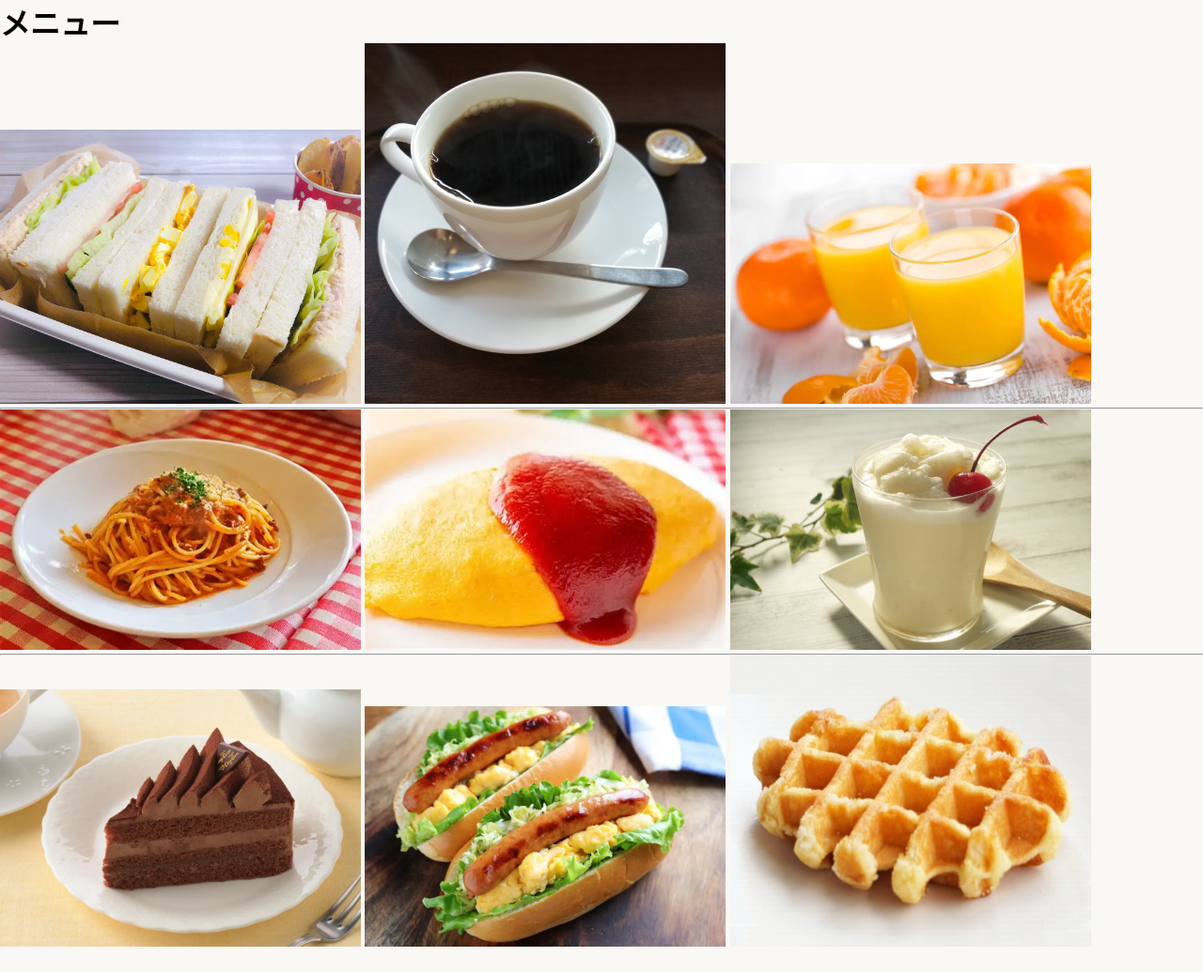
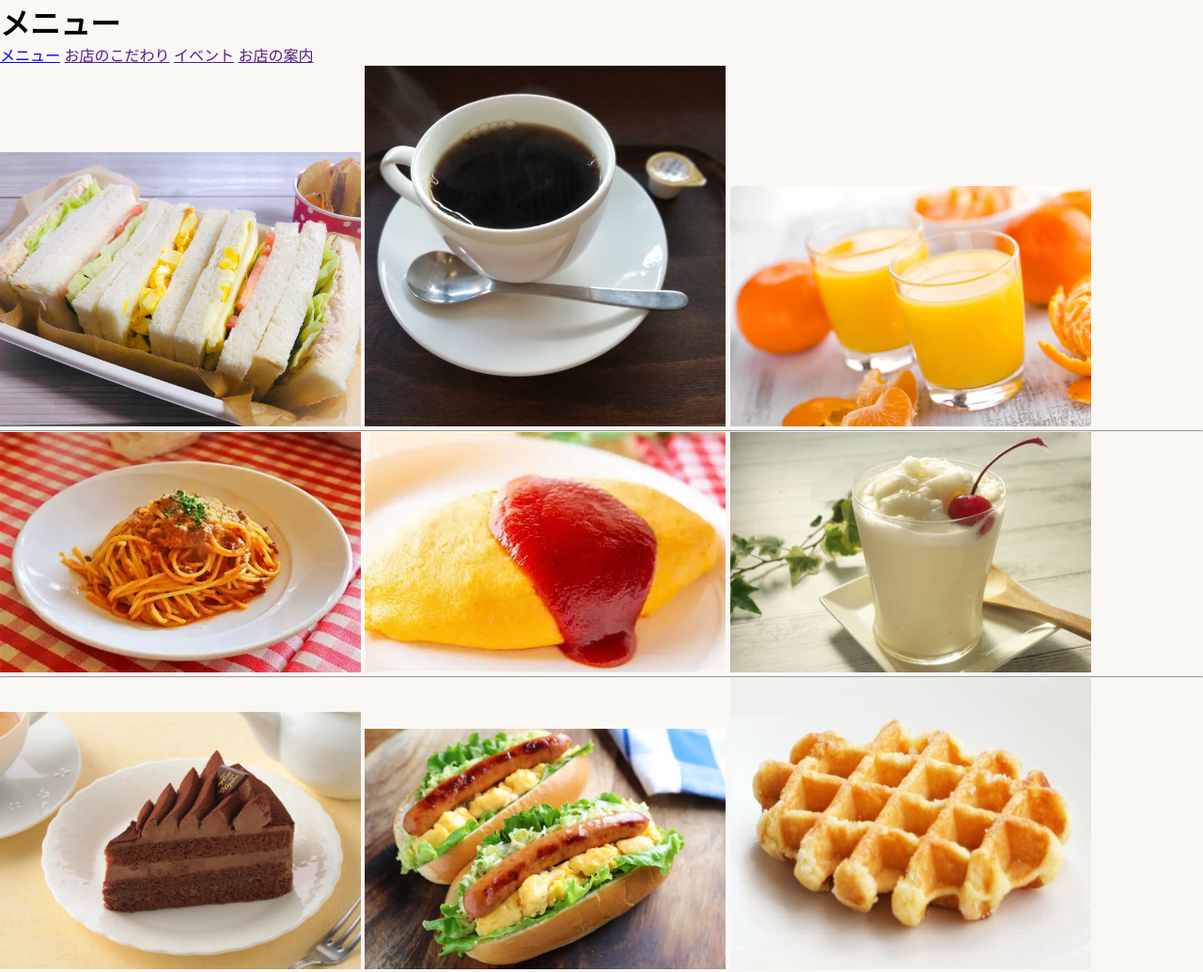
Before and after one commit to PlasticPlactice/github-groupdev, a plain HTML site: page menu.html in a window 1280 px wide. Shown: the whole page at 94% size. Before the commit the page ends 1012 px from the top, so only its background shows below. Drawn offline with Linux system fonts and the light colour scheme.

Commit message:
menu.htmlの更新

```diff
--- a/menu.html
+++ b/menu.html
@@ -7,8 +7,14 @@
     <link rel="stylesheet" href="style.css">
 </head>
 <body>
+    <h1>メニュー</h1>
+    <div>
+        <a href="menu.html">メニュー</a>
+        <a href="">お店のこだわり</a>
+        <a href="">イベント</a>
+        <a href="">お店の案内</a>
+    </div>
     <main>
-        <h1>メニュー</h1>
         <img src="img/903553929c912f931a3a938910845d86e1881aed_xlarge.jpg" alt="サンドイッチ">
         <img src="img/107054010.jpg" alt="コーヒー">
         <img src="img/rf90091696_o.webp" alt="オレンジジュース">
```
